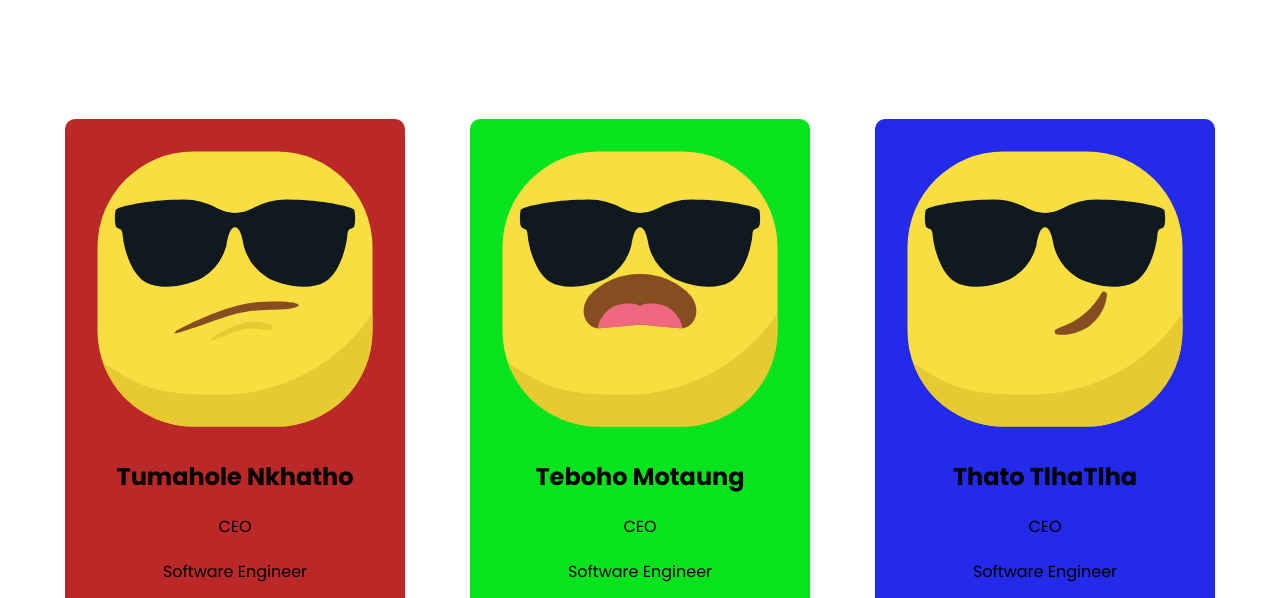
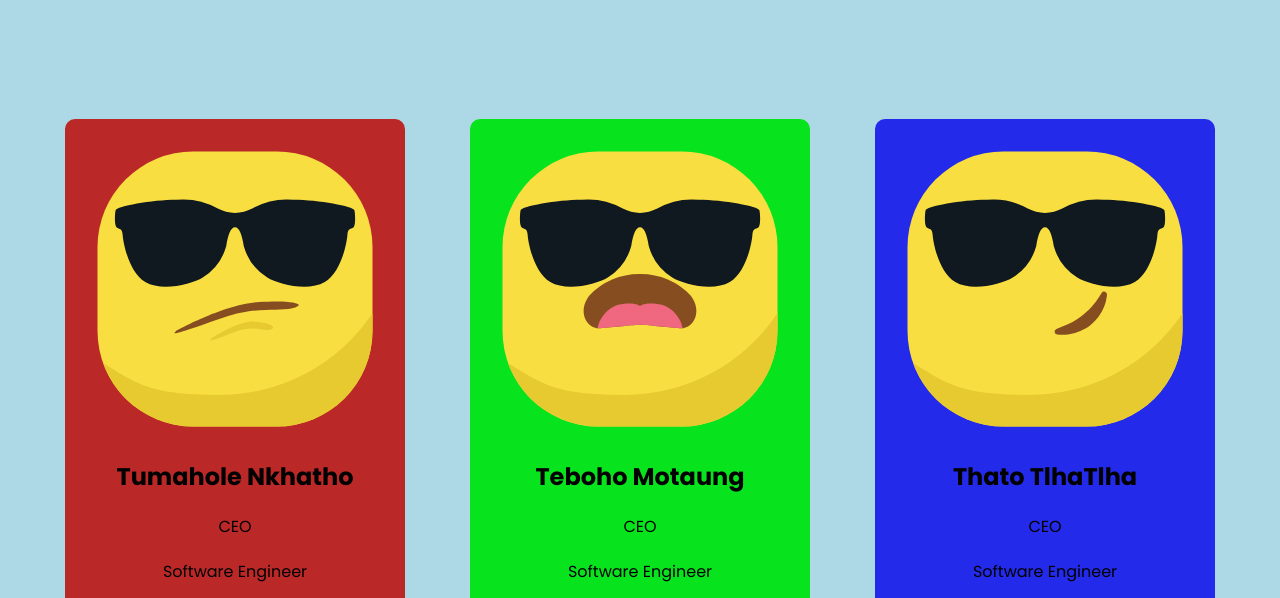
Before and after one commit to tu-ma-ho-le/about-us, a plain HTML site: page index.html in a window 1280 px wide. Shown: the top 598 px of the page. Drawn offline with Linux system fonts and the light colour scheme.

Commit message:
update color on css

```diff
--- a/app.css
+++ b/app.css
@@ -6,7 +6,7 @@
 
 .main-container {
     height: 800px;
-    background-color: #ffffff;
+    background-color: lightblue;
     display: flex;
     justify-content: space-evenly;
     align-items: center;
```
